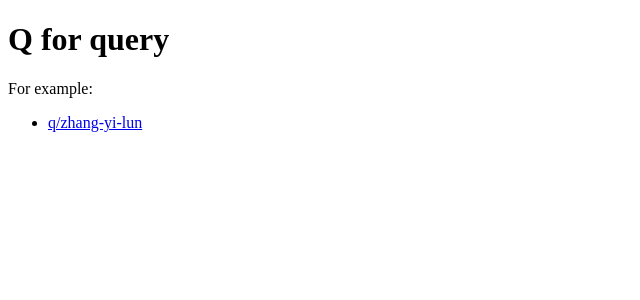
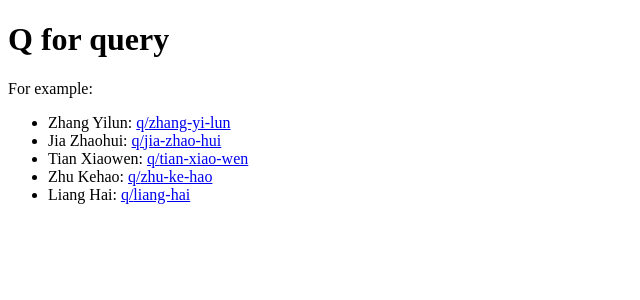
Before and after one commit to lianghai/pinyin, a SvelteKit app: page /q in a window 1280 px wide. Shown: the top 300 px of the page, without its empty margins (0-640 px from the left). Built offline with nearby package versions, Linux system fonts and the light colour scheme.

Commit message:
Add basic test data

```diff
--- a/src/routes/q/+page.svelte
+++ b/src/routes/q/+page.svelte
@@ -1,7 +1,19 @@
+<script>
+  const examples = {
+    "Zhang Yilun": "zhang-yi-lun",
+    "Jia Zhaohui": "jia-zhao-hui",
+    "Tian Xiaowen": "tian-xiao-wen",
+    "Zhu Kehao": "zhu-ke-hao",
+    "Liang Hai": "liang-hai",
+  };
+</script>
+
 <h1>Q for query</h1>
 
 <p>For example:</p>
 
 <ul>
-  <li><a href="q/zhang-yi-lun">q/zhang-yi-lun</a></li>
+  {#each Object.entries(examples) as [name, url]}
+    <li>{name}: <a href="q/{url}">q/{url}</a></li>
+  {/each}
 </ul>
```
Also changed, not shown: src/routes/q/[query]/+page.svelte (+9 -1 lines), src/routes/q/[query]/data.ts (added, +18 -0 lines).
